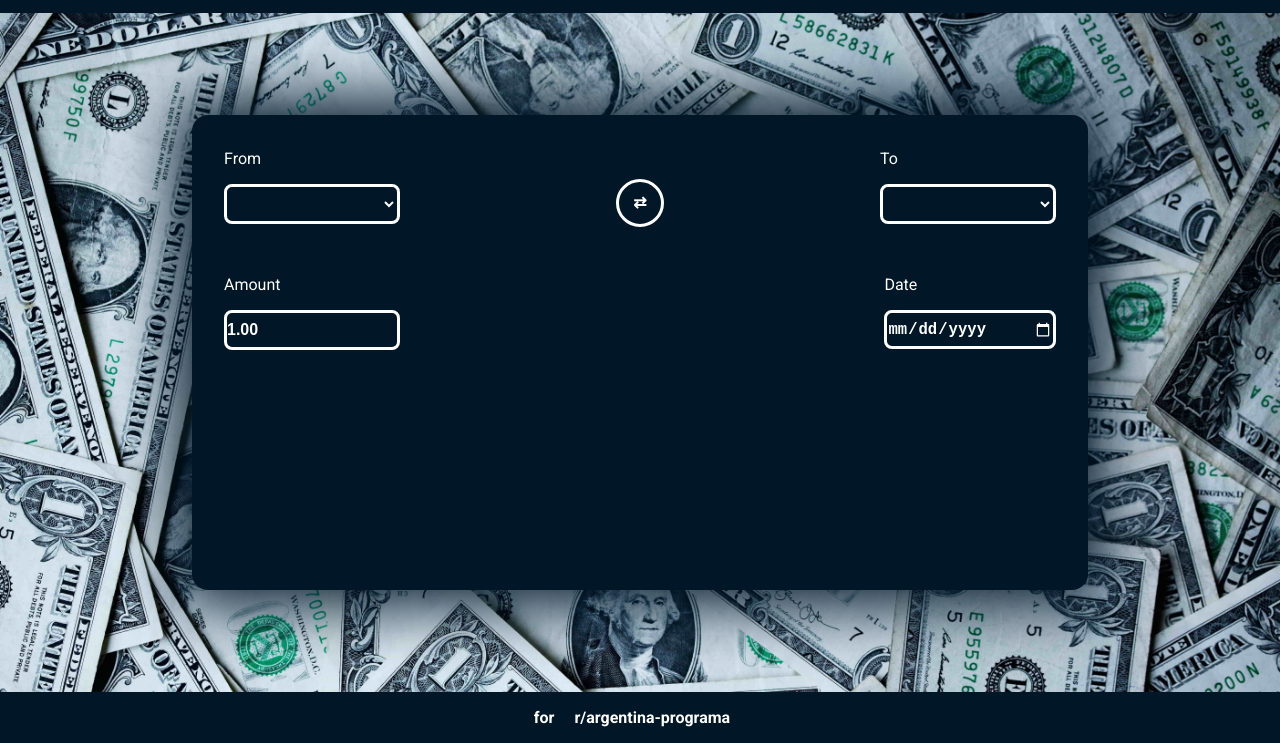
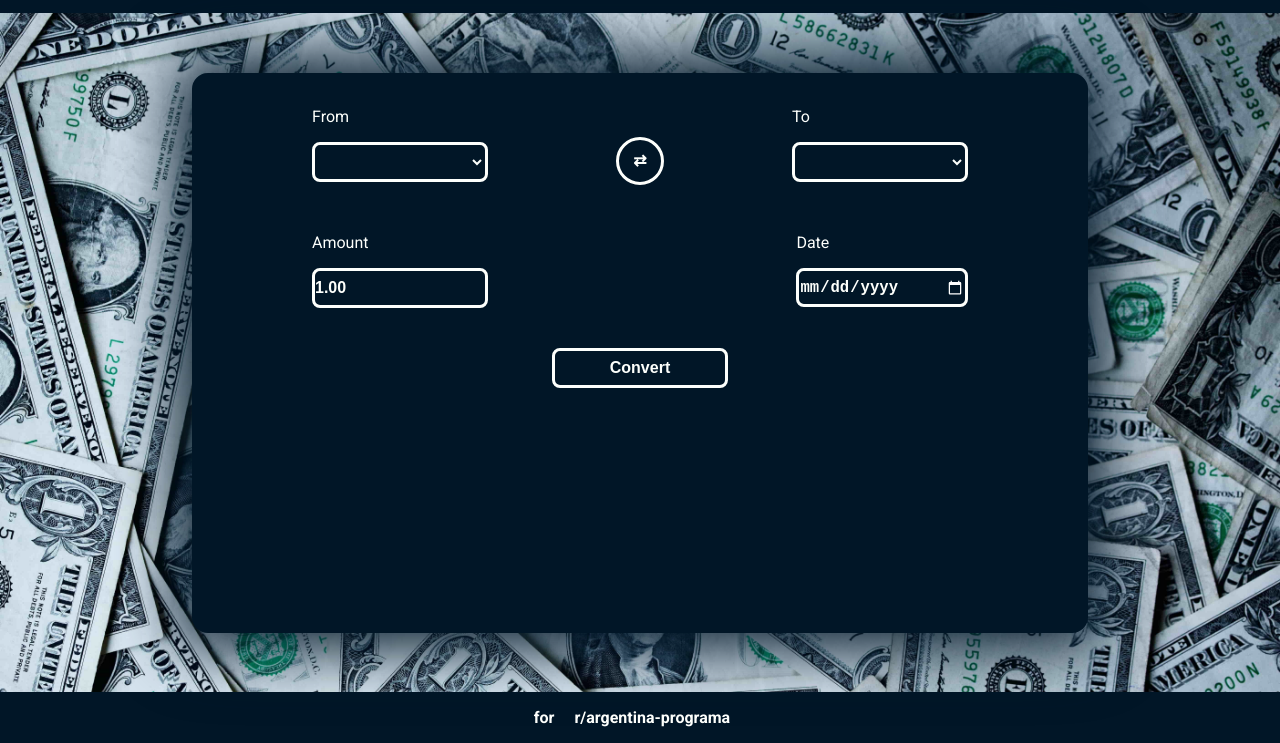
Before and after one commit to leonelmosqueda/exchange-rates, a plain HTML site: page index.html in a window 1280 px wide. Shown: the part 57-800 px from the top of the page. Drawn offline with Linux system fonts and the light colour scheme.

Commit message:
Add button convert

```diff
--- a/css/styles.css
+++ b/css/styles.css
@@ -96,8 +96,8 @@ a {
 }
 
 .container {
-    width: 70%;
-    height: 70%;
+    width: 70vw;
+    height: 70vh;
     background-color: var(--main-color);
     color: var(--secondary-color);
     border-radius: var(--border-radius);
@@ -113,7 +113,8 @@ a {
     display: flex;
     justify-content: space-between;
     align-items: center;
-    margin: 1.5em;
+    margin: 1.5em 7em;
+    flex-wrap: wrap;
 }
 
 .container-select,
@@ -121,10 +122,12 @@ a {
     display: flex;
     flex-direction: column;
     gap: 1em;
+    flex-wrap: wrap;
 }
 
 .select,
-.input {
+.input,
+.btn-convert {
     height: 2.5em;
     width: 11em;
     background-color: inherit;
@@ -170,3 +173,15 @@ input::-webkit-inner-spin-button {
 input[type=number] {
     -moz-appearance:textfield;
 }
+
+.btn-container {
+    display: flex;
+    justify-content: center;
+    align-items: center;
+    margin: 1em;
+}
+
+.btn-convert:hover {
+    background-color: var(--hover-color);
+    border: solid var(--hover-color)
+}
--- a/index.html
+++ b/index.html
@@ -46,7 +46,9 @@
                         <input type="date" name="date" id="date" class="input input-date" min="1999-01-04">
                     </div>
                 </div>
-                <div class="btn-container"></div>
+                <div class="btn-container">
+                    <button type="submit" class="btn-convert" id="btn-convert">Convert</button>
+                </div>
                 <div class="result-container"></div>
             </form>
     </main>
```
